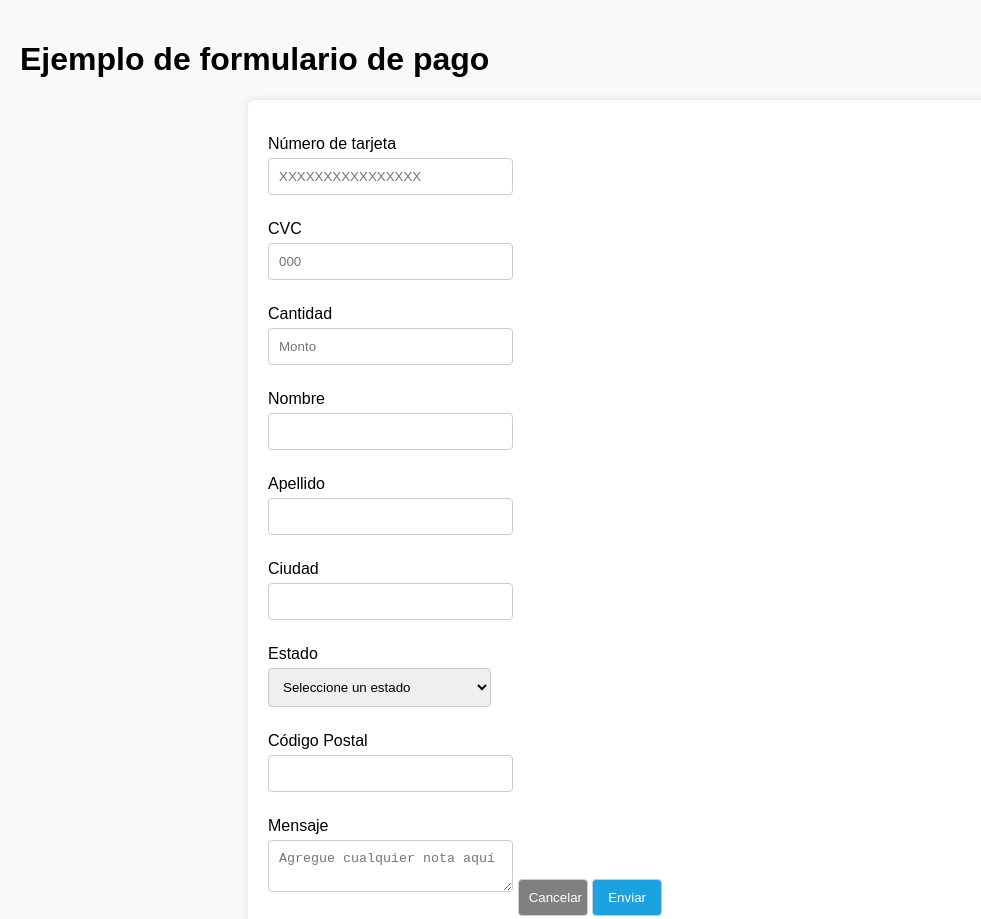
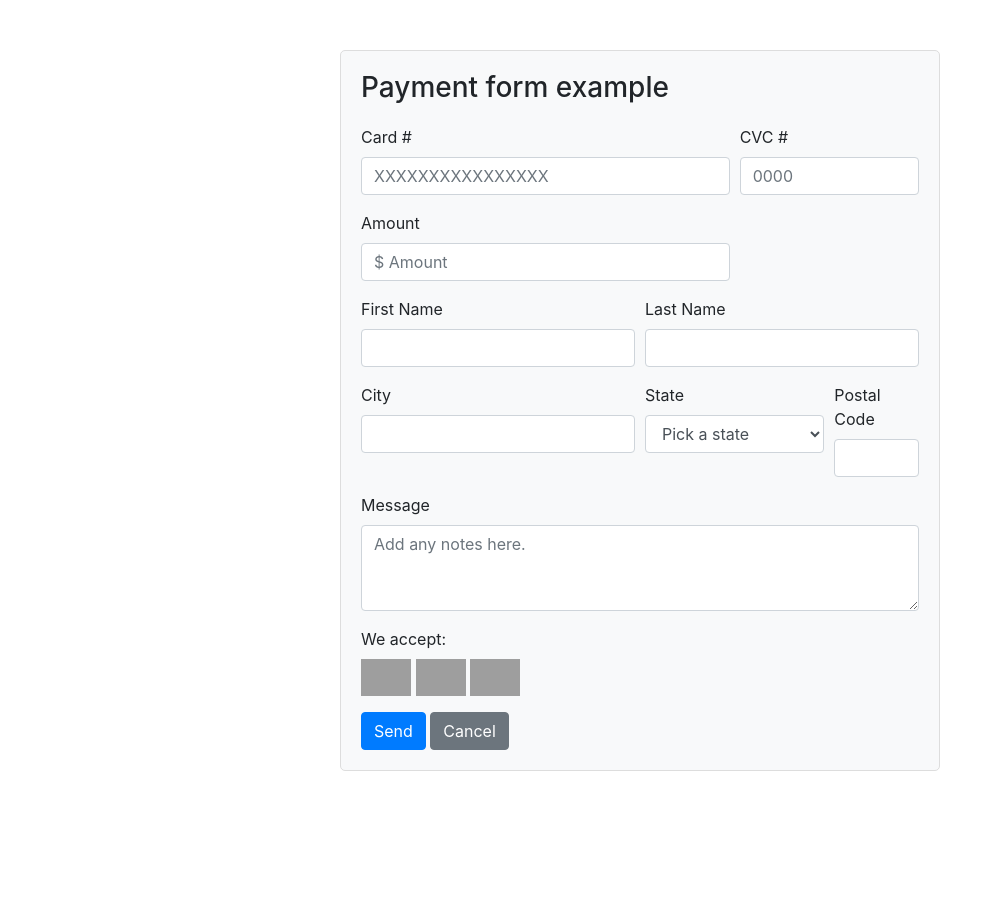
Before and after one commit to 4GeeksAcademy/isyhahtml5, a plain HTML site: page index.html in a window 1280 px wide. Shown: the whole page, without its empty margins (0-981 px from the left). After the commit the page ends 821 px from the top, so only its background shows below. Drawn offline with nearby package versions, Linux system fonts and the light colour scheme; grey boxes are pictures that could not be loaded.

Commit message:
terminado

```diff
--- a/index.html
+++ b/index.html
@@ -4,59 +4,98 @@
     <meta charset="UTF-8">
     <meta name="viewport" content="width=device-width, initial-scale=1.0">
     <title>Formulario de Pago</title>
-    <link rel="stylesheet" href="index.css">
+    <link href="https://stackpath.bootstrapcdn.com/bootstrap/4.5.2/css/bootstrap.min.css" rel="stylesheet">
+    <style>
+        .form-container {
+            max-width: 600px;
+            margin: 50px auto;
+            padding: 20px;
+            border: 1px solid #ddd;
+            border-radius: 5px;
+            background-color: #f8f9fa;
+        }
+        .form-container h3 {
+            margin-bottom: 20px;
+        }
+        .form-container .form-group img {
+            width: 50px;
+            height: auto;
+        }
+        .alert {
+            display: none;
+        }
+    </style>
 </head>
 <body>
-    <h1>Ejemplo de formulario de pago</h1>
-    <form id="payment-form">
-        <div class="error-message" id="error-message">Faltan algunos campos</div>
-        <label for="card-number">Número de tarjeta</label>
-        <input type="text" id="card-number" name="card-number" placeholder="XXXXXXXXXXXXXXXX" required>
 
-        <label for="cvc">CVC</label>
-        <input type="text" id="cvc" name="cvc" placeholder="000" required>
+<div class="container form-container">
+    <h3>Payment form example</h3>
+    <div class="alert alert-danger" role="alert">
+        Some fields are missing
+    </div>
+    <form>
+        <div class="form-row">
+            <div class="form-group col-md-8">
+                <label for="cardNumber">Card #</label>
+                <input type="text" class="form-control" id="cardNumber" placeholder="XXXXXXXXXXXXXXXX">
+            </div>
+            <div class="form-group col-md-4">
+                <label for="cvcNumber">CVC #</label>
+                <input type="text" class="form-control" id="cvcNumber" placeholder="0000">
+            </div>
+        </div>
+        <div class="form-row">
+            <div class="form-group col-md-8">
+                <label for="amount">Amount</label>
+                <input type="text" class="form-control" id="amount" placeholder="$ Amount">
+            </div>
+        </div>
+        <div class="form-row">
+            <div class="form-group col-md-6">
+                <label for="firstName">First Name</label>
+                <input type="text" class="form-control" id="firstName">
+            </div>
+            <div class="form-group col-md-6">
+                <label for="lastName">Last Name</label>
+                <input type="text" class="form-control" id="lastName">
+            </div>
+        </div>
+        <div class="form-row">
+            <div class="form-group col-md-6">
+                <label for="city">City</label>
+                <input type="text" class="form-control" id="city">
+            </div>
+            <div class="form-group col-md-4">
+                <label for="state">State</label>
+                <select id="state" class="form-control">
+                    <option selected>Pick a state</option>
+                    <option>EE.UU</option>
+                    <option>England</option>
+                    <option>spain</option>
+                </select>
+            </div>
+            <div class="form-group col-md-2">
+                <label for="postalCode">Postal Code</label>
+                <input type="text" class="form-control" id="postalCode">
+            </div>
+        </div>
+        <div class="form-group">
+            <label for="message">Message</label>
+            <textarea class="form-control" id="message" rows="3" placeholder="Add any notes here."></textarea>
+        </div>
+        <div class="form-group">
+            <label>We accept:</label><br>
+            <img src="https://img.icons8.com/color/48/000000/visa.png" alt="Visa">
+            <img src="https://img.icons8.com/color/48/000000/mastercard.png" alt="Mastercard">
+            <img src="https://img.icons8.com/color/48/000000/amex.png" alt="American Express">
+        </div>
+        <button type="submit" class="btn btn-primary">Send</button>
+        <button type="button" class="btn btn-secondary">Cancel</button>
+    </form>
+</div>
 
-        <label for="amount">Cantidad</label>
-        <input type="number" id="amount" name="amount" placeholder="Monto" required>
-
-        <label for="first-name">Nombre</label>
-        <input type="text" id="first-name" name="first-name" required>
-
-        <label for="last-name">Apellido</label>
-        <input type="text" id="last-name" name="last-name" required>
-
-        <label for="city">Ciudad</label>
-        <input type="text" id="city" name="city" required>
-
-        <label for="state">Estado</label>
-        <select id="state" name="state" required>
-            <option value="">Seleccione un estado</option>
-            <option value="estado1">Estado 1</option>
-            <option value="estado2">Estado 2</option>
-
-        </select>
-
-        <label for="postal-code">Código Postal</label>
-        <input type="text" id="postal-code" name="postal-code" required>
-
-        <label for="message">Mensaje</label>
-        <textarea id="message" name="message" placeholder="Agregue cualquier nota aquí"></textarea>
-
-        <button class="btnCancelar" type="reset">Cancelar</button>
-        <button class="btnEnviar" type="button" onclick="validateForm()">Enviar</button>
-    </form>
-
-    <script>
-        function validateForm() {
-            var form = document.getElementById('payment-form');
-            var errorMessage = document.getElementById('error-message');
-            if (form.checkValidity() === false) {
-                errorMessage.style.display = 'block';
-            } else {
-                errorMessage.style.display = 'none';
-                alert('Formulario enviado con éxito');
-            }
-        }
-    </script>
+<script src="https://code.jquery.com/jquery-3.5.1.slim.min.js"></script>
+<script src="https://cdn.jsdelivr.net/npm/@popperjs/core@2.5.4/dist/umd/popper.min.js"></script>
+<script src="https://stackpath.bootstrapcdn.com/bootstrap/4.5.2/js/bootstrap.min.js"></script>
 </body>
 </html>
```
